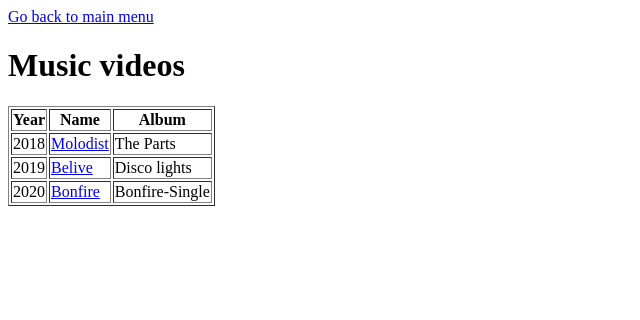
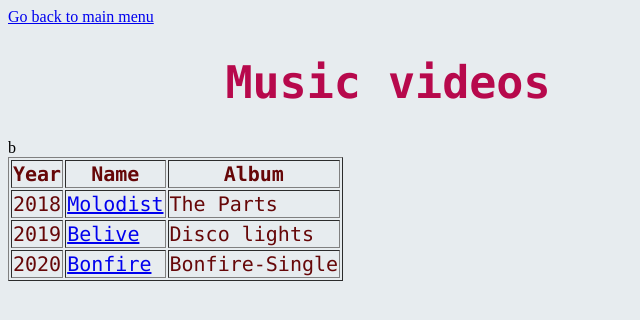
Before and after one commit to anastasiiahaioshko/Anastasiia-Haioshko-MMP240-HW1-2, a plain HTML site: page musicvideos.html in a window 1280 px wide. Shown: the whole page, without its empty margins (0-640 px from the left). Drawn offline with Linux system fonts and the light colour scheme.

Commit message:
Update musicvideos.html

```diff
--- a/musicvideos.html
+++ b/musicvideos.html
@@ -2,6 +2,22 @@
 <html>
   <head>
     <title>Music videos</title>
+    <style>
+      body{
+      background:#e7ecef;
+    }
+      h1{ font-size:45px;
+      font-family: lucida console;
+      color:#b7094c;
+      width: 700px;
+      margin: 30px;
+      text-align:center;}
+      table{font-size:20px;
+      font-family:lucida console;
+      color:#660708;
+    }
+      </style>
+
   </head>
   <body>
     <p1><a href="index.html">Go back to main menu</a>
@@ -30,4 +46,4 @@
       <td>Bonfire-Single</td>
       </tr>
 
-</html>
+</html>b
```
